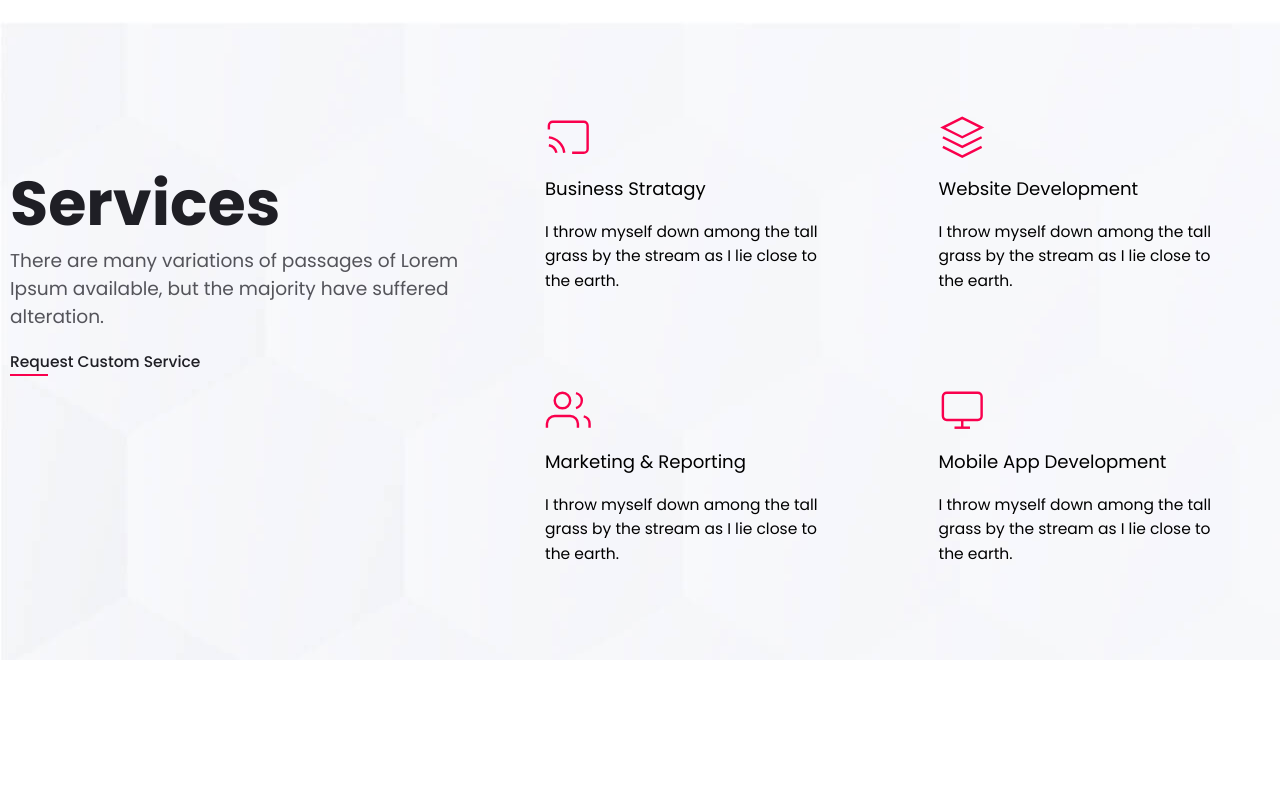
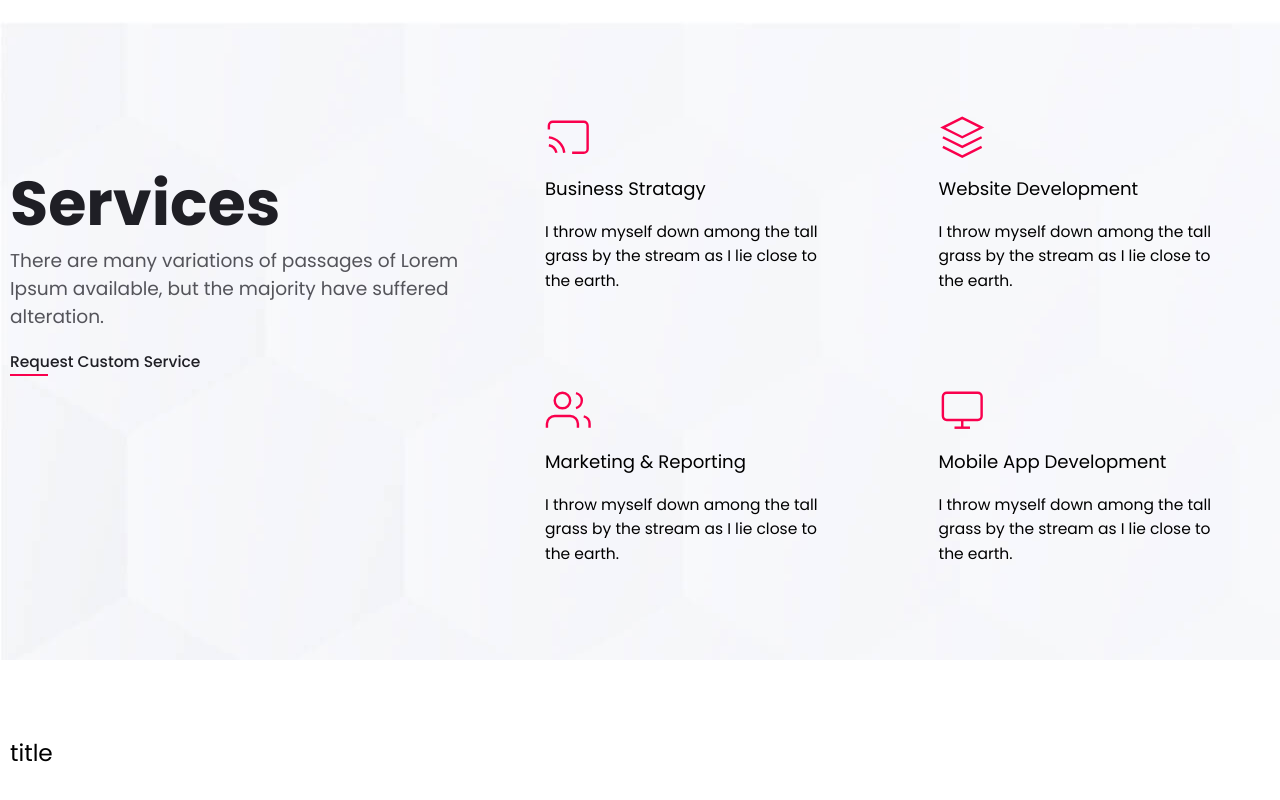
Before and after one commit to Hibanaga/vue-trydo-template, a Vue app: page / in a window 1280 px wide. Shown: the part 1763-2563 px from the top of the page. Before the commit the page ends 2423 px from the top, so only its background shows below. Built offline with nearby package versions, Linux system fonts and the light colour scheme.

Commit message:
VTT-4 Initialize implementation swiper

```diff
--- a/package.json
+++ b/package.json
@@ -13,6 +13,7 @@
     "format": "prettier --write src"
   },
   "dependencies": {
+    "swiper": "^10.2.0",
     "vue": "^3.3.4",
     "vue-router": "^4.2.4"
   },
--- /dev/null
+++ b/src/components/pages/home/carousel/index.vue
@@ -0,0 +1,25 @@
+<script lang="ts">
+import { defineComponent } from 'vue';
+
+import LayoutContainer from '@/components/layouts/Container/index.vue';
+
+export default defineComponent({
+  name: 'HomeCarousel',
+  components: {
+    LayoutContainer,
+  },
+  setup() {
+    return {}
+  }
+});
+</script>
+<template>
+  <layout-container class="container">
+    <h1>title</h1>
+  </layout-container>
+</template>
+<style lang="scss" scoped>
+.container {
+  padding: 5em 0;
+}
+</style>
--- a/src/pages/Home.vue
+++ b/src/pages/Home.vue
@@ -5,13 +5,15 @@ import { defineComponent } from 'vue';
 import HomeHeader from '@/components/pages/home/header/index.vue';
 import HomeAbout from '@/components/pages/home/about/index.vue';
 import HomeService from '@/components/pages/home/service/index.vue';
+import HomeCarousel from '@/components/pages/home/carousel/index.vue';
 
 export default defineComponent({
   name: 'HomePage',
   components: {
     HomeHeader,
     HomeAbout,
-    HomeService
+    HomeService,
+    HomeCarousel,
   }
 })
 </script>
@@ -21,5 +23,6 @@ export default defineComponent({
     <home-header />
     <home-about />
     <home-service />
+    <home-carousel />
   </main>
 </template>
```
Also changed, not shown: 1 other file (tests, documents, lock files or other folders).
